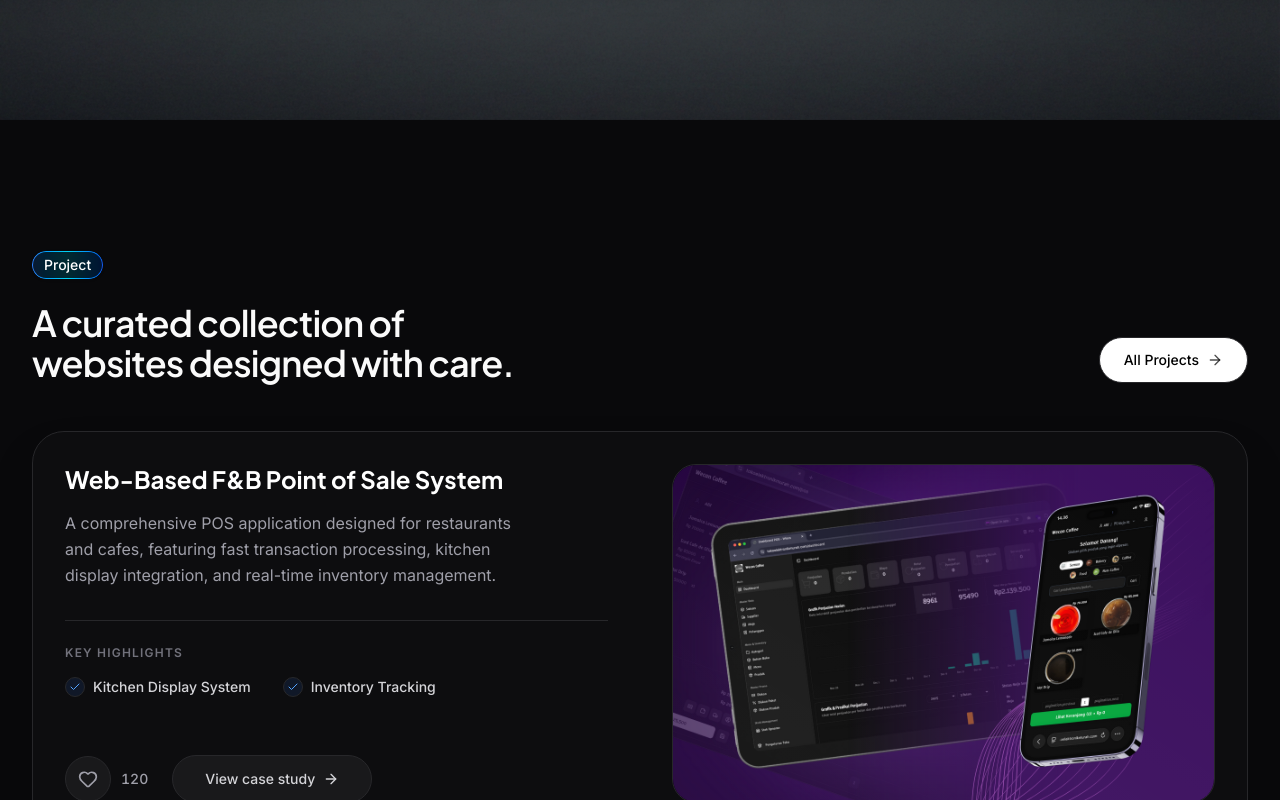
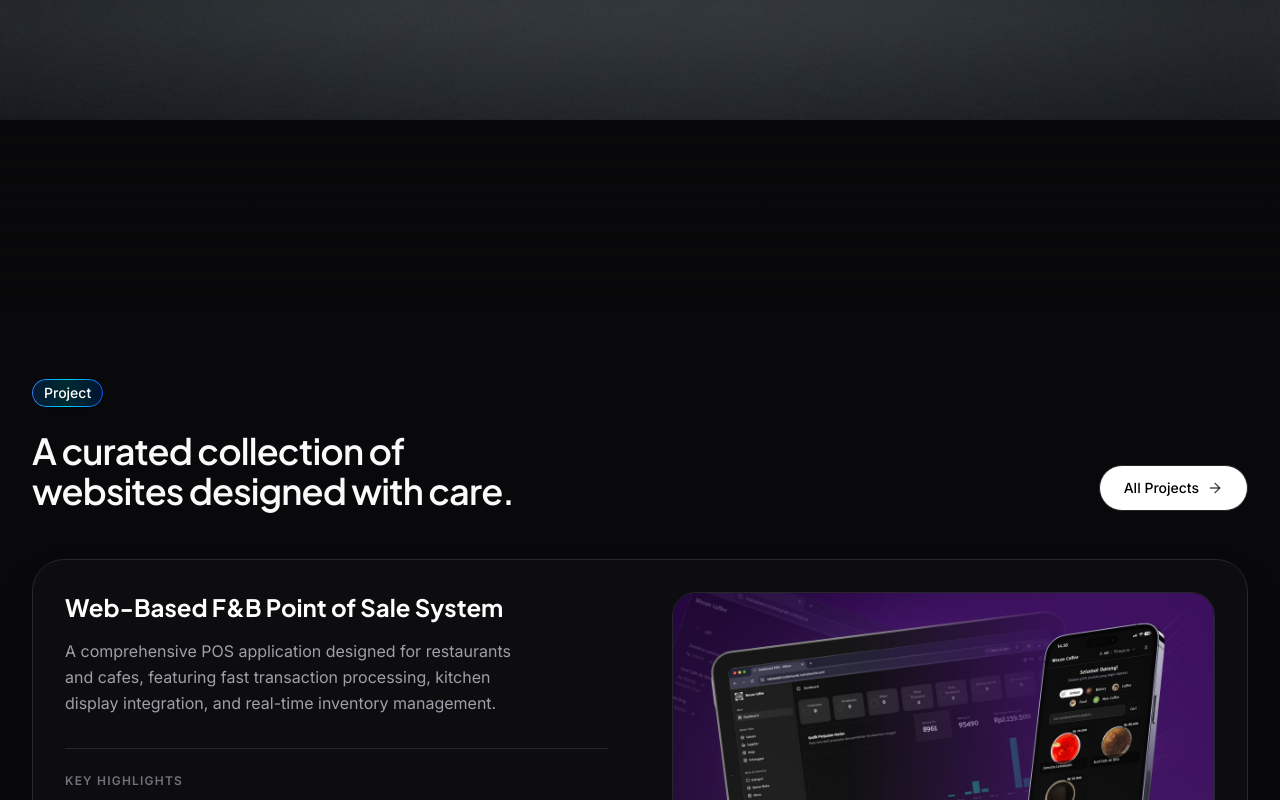
Before and after one commit to afif23170si-ui/afiframadhan.my.id, a Next.js app: page / in a window 1280 px wide. Shown: the part 680-1480 px from the top of the page. Built offline with nearby package versions, Linux system fonts and the light colour scheme.

Commit message:
update background section

```diff
--- a/components/sections/about.tsx
+++ b/components/sections/about.tsx
@@ -5,7 +5,7 @@ import { SectionWrapper } from "@/components/shared/section-wrapper"
 
 export function About() {
   return (
-    <section id="about" className="bg-zinc-950 py-16 md:py-32 relative overflow-hidden">
+    <section id="about" className="bg-zinc-950 pb-16 pt-8 md:pb-32 md:pt-12 relative overflow-hidden">
       <SectionWrapper className="relative z-10 bg-transparent">
       <div className="container mx-auto px-4 relative z-10">
         <div className="max-w-4xl mx-auto flex flex-col items-center text-center space-y-8 md:space-y-12">
--- a/components/sections/projects.tsx
+++ b/components/sections/projects.tsx
@@ -139,8 +139,12 @@ function ProjectCard({ project, index }: { project: any, index: number }) {
 
 export function Projects() {
   return (
-    <section id="projects" className="relative">
-      <SectionWrapper className="pt-0 pb-16 md:pt-0 md:pb-32">
+    <section
+      id="projects"
+      className="relative pt-24 pb-12 md:pt-32 md:pb-16"
+      style={{ background: 'linear-gradient(to bottom, transparent 0%, #09090b 200px)' }}
+    >
+      <SectionWrapper className="relative z-20">
       <div className="space-y-8 md:space-y-12">
         {/* Header */}
         <div className="flex flex-col md:flex-row md:items-end justify-between gap-8">
--- a/components/sections/services.tsx
+++ b/components/sections/services.tsx
@@ -54,7 +54,7 @@ export function Services() {
   const [activeService, setActiveService] = useState<number | null>(null)
 
   return (
-    <section id="services" className="relative py-20 md:py-32">
+    <section id="services" className="relative bg-zinc-950 py-20 md:py-32">
 
       <SectionWrapper className="relative z-20 bg-transparent text-white">
       <div className="max-w-7xl mx-auto">
```
